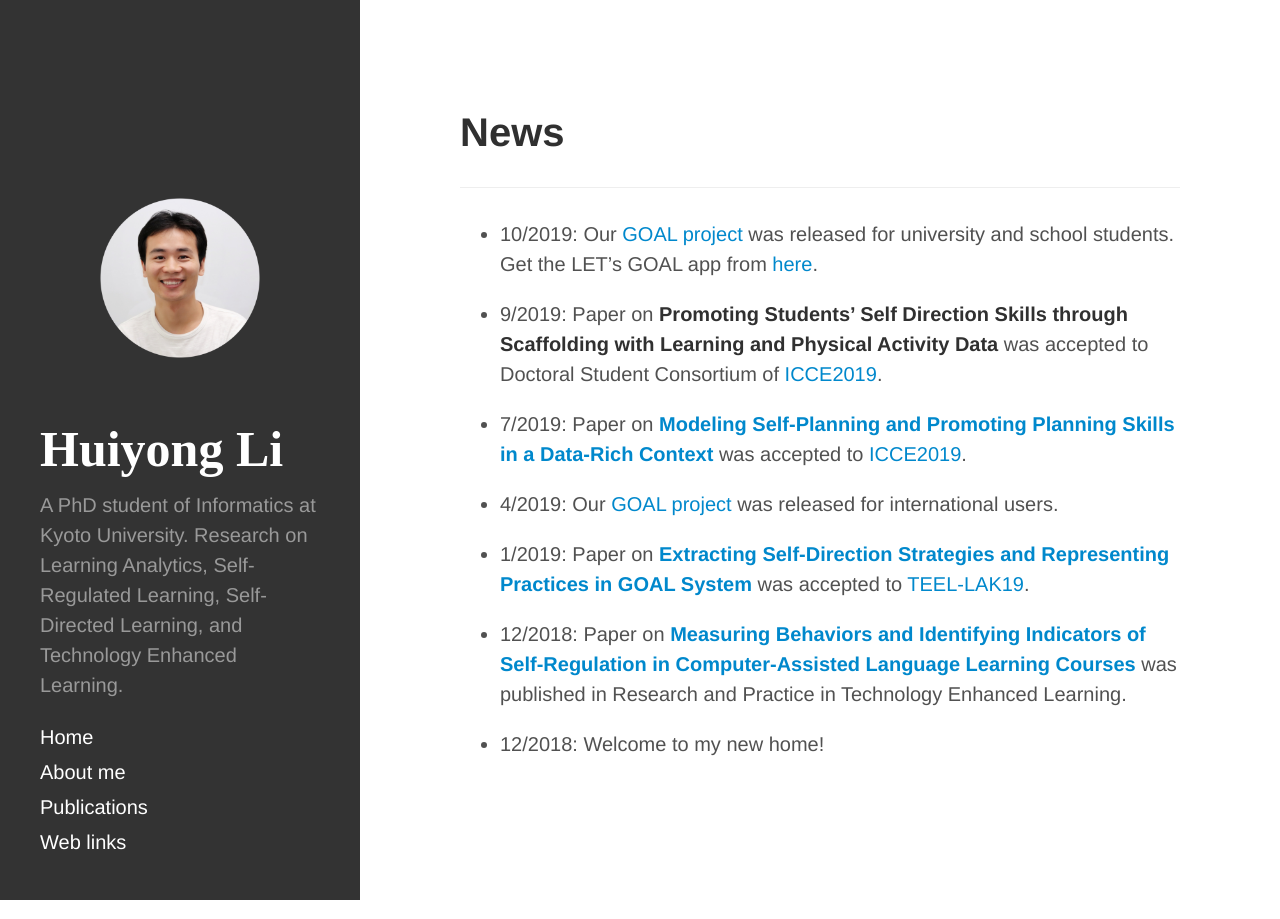
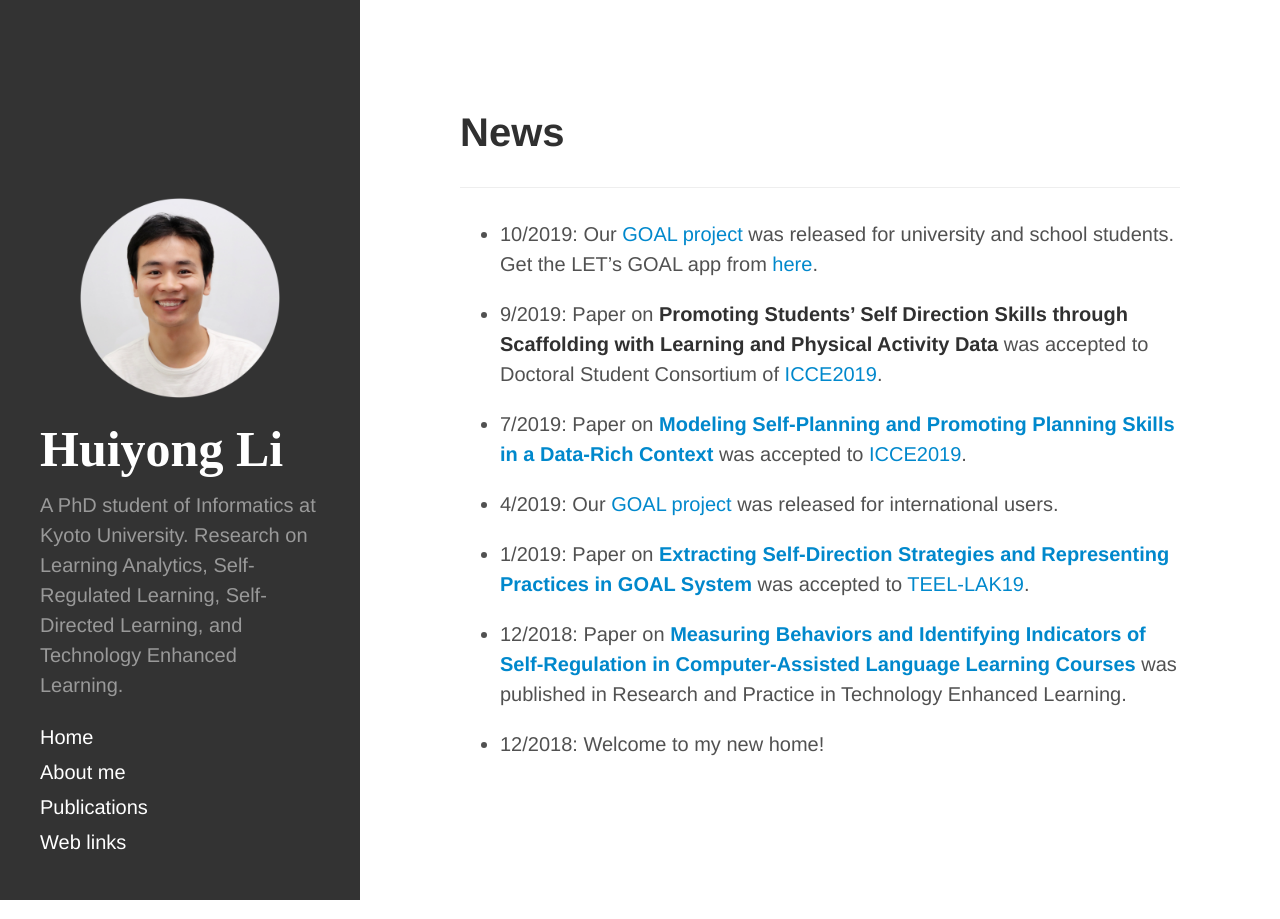
Before and after one commit to li-huiyong/li-huiyong.github.io, a Jekyll site: the page built from index.md, in a window 1280 px wide. Built offline with Jekyll 4.4.1, drawn with Linux system fonts in a browser that asks for light colours; nearby versions of some CDN libraries; some web fonts are replaced; our own code applies the rules of GitHub Pages for plain Markdown files.

Commit message:
Update hyde.css

```diff
--- a/public/css/hyde.css
+++ b/public/css/hyde.css
@@ -85,7 +85,9 @@ html {
 
 /* Sidebar avatar */
 .sidebar-avatar {
-  margin: 3rem;
+  margin-top: 2rem;
+  margin-left: 2rem;
+  margin-right: 2rem;
 }
 
 /* Sidebar nav */
```
